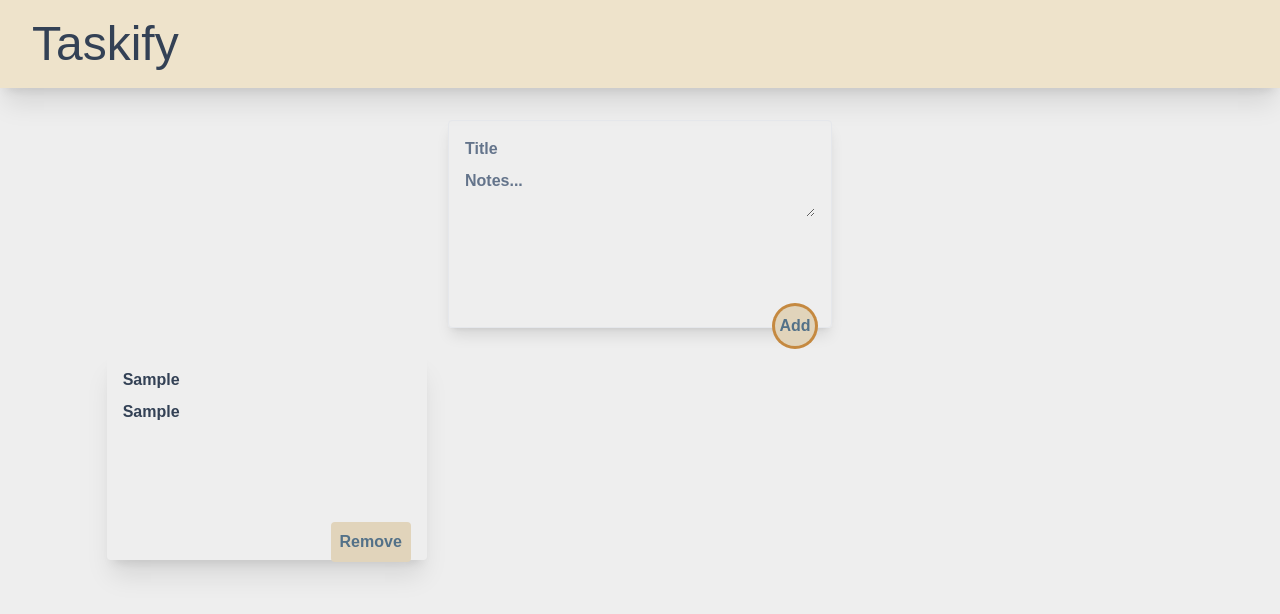
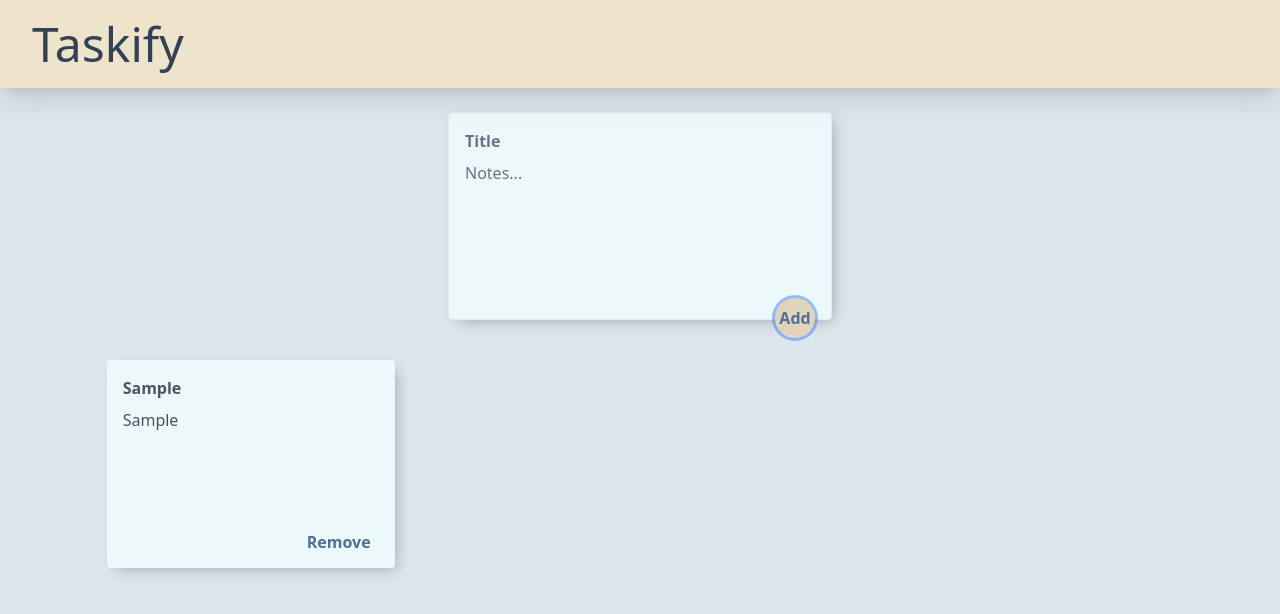
Before and after one commit to jcar512/to-do-list, a React (Vite) app: page / in a window 1280 px wide. Both pictures are taken after typing "Sample", "Sample" into the empty fields and a click on the button "Add". Shown: the top 614 px of the page. Built offline with nearby package versions, Linux system fonts and the light colour scheme.

Commit message:
done with aesthethic for now

```diff
--- a/src/App.tsx
+++ b/src/App.tsx
@@ -69,7 +69,7 @@ function App() {
   return (
     <div className='flex flex-col content-center'>
       <Header text='Taskify' />
-      <div className='flex mt-8'>
+      <div className='flex mt-6'>
         <Form
           inputValueTitle={formData.title}
           inputValueTask={formData.task}
@@ -78,8 +78,8 @@ function App() {
           handleTaskInputChange={handleInputChange}
         />
       </div>
-      <div className='mt-6'>
-        <div className='flex flex-wrap mx-auto w-5/6 justify-between'>
+      <div className='mt-10'>
+        <div className='mx-auto w-5/6 flex flex-col items-center md:flex-row md:flex-wrap md:grid-col md:gap-6'>
           {dataArray.map((element, index: number) => (
             <Card
               key={index}
--- a/src/components/Button.tsx
+++ b/src/components/Button.tsx
@@ -8,7 +8,7 @@ function Button({ text, handleClick, classProps }: ButtonProps) {
   return (
     <button
       onClick={handleClick}
-      className={`${classProps} rounded bg-[#E1D4BB] hover:bg-[#CBB279] h-10 font-semibold text-[#537188] focus:outline-none focus:ring focus:ring-[#C58940]`}
+      className={`${classProps} ease-in-out duration-300 rounded font-semibold text-[#4F709C] hover:text-[#9DB2BF] focus:outline-none focus:ring`}
     >
       {text}
     </button>
--- a/src/components/Card.tsx
+++ b/src/components/Card.tsx
@@ -8,10 +8,10 @@ type CardProps = {
 
 function Card({ title, text, handleClick }: CardProps) {
   return (
-    <div className='flex flex-col relative p-4 mb-6 h-52 w-80 rounded shadow-xl'>
-      <span className='mb-2 text-slate-700 font-semibold'>{title}</span>
+    <div className='flex flex-col relative ease-in-out duration-300 bg-[#ECF8F9] p-4 mb-6 h-52 w-80 md:w-72 rounded shadow-[5px_5px_15px_-5px_rgba(0,0,0,0.3)]'>
+      <span className='mb-2 text-slate-600 font-bold'>{title}</span>
 
-      <span className='text-slate-700 font-semibold whitespace-normal overflow-wrap break-words'>
+      <span className='text-slate-600 font-medium whitespace-normal overflow-wrap break-words'>
         {text}
       </span>
 
--- a/src/components/Form.tsx
+++ b/src/components/Form.tsx
@@ -20,7 +20,7 @@ function Form({
   handleTaskInputChange,
 }: FormProps) {
   return (
-    <div className='relative mx-auto p-4 h-52 w-96 border rounded shadow-lg'>
+    <div className='relative bg-[#ECF8F9] mx-auto p-4 h-52 w-96 border rounded shadow-[5px_5px_15px_-5px_rgba(0,0,0,0.3)]'>
       <form onSubmit={handleSubmit} className='w-full'>
         <div className='flex flex-col'>
           <Input
@@ -38,7 +38,7 @@ function Form({
         </div>
         <Button
           text='Add'
-          classProps='rounded-full w-10 absolute top-[185px] right-4'
+          classProps='rounded-full h-10 w-10 absolute top-[185px] right-4 bg-[#E1D4BB] hover:bg-[#EEE3CB]'
         />
       </form>
     </div>
--- a/src/components/Header.tsx
+++ b/src/components/Header.tsx
@@ -4,7 +4,7 @@ type HeaderProps = {
 
 function Header({ text }: HeaderProps) {
   return (
-    <header className='w-full shadow-xl bg-[#EEE3CB]'>
+    <header className='sticky top-0 z-50 w-full shadow-xl bg-[#EEE3CB]'>
       <h1 className='ml-8 my-5 text-5xl text-slate-700'>{text}</h1>
     </header>
   );
--- a/src/components/Input.tsx
+++ b/src/components/Input.tsx
@@ -15,7 +15,7 @@ function Input({
 }: InputProps) {
   return (
     <input
-      maxLength={30}
+      maxLength={29}
       type='text'
       name={name}
       value={inputValue}
--- a/src/components/Textarea.tsx
+++ b/src/components/Textarea.tsx
@@ -15,12 +15,12 @@ function Textarea({
 }: TextareaProps) {
   return (
     <textarea
-      maxLength={145}
+      maxLength={150}
       name={name}
       value={inputValue}
       onChange={handleInputChange}
       placeholder={placeholder}
-      className='mb-2 bg-transparent font-semibold text-slate-700 placeholder:text-slate-500 focus:outline-none'
+      className='mb-2 bg-transparent h-32 resize-none font-medium text-slate-700 placeholder:text-slate-500 focus:outline-none'
     />
   );
 }
--- a/src/index.css
+++ b/src/index.css
@@ -20,7 +20,7 @@
 
 
 body {
-  background: #EEEEEE;
+  background: #DDE6ED;
   margin: 0;
-  font-family: Arial, Helvetica, sans-serif;
+  font-family: system-ui, -apple-system, BlinkMacSystemFont, 'Segoe UI', Roboto, Oxygen, Ubuntu, Cantarell, 'Open Sans', 'Helvetica Neue', sans-serif
 }
```
